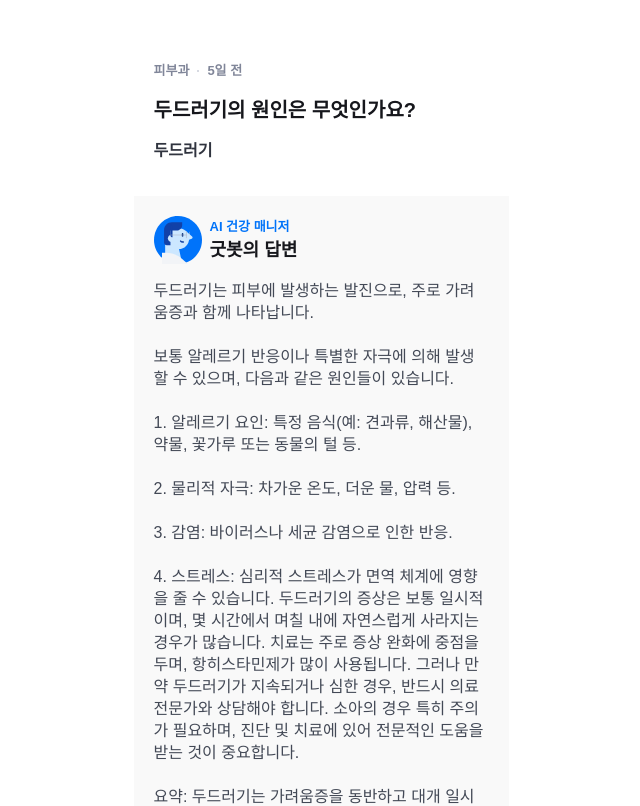
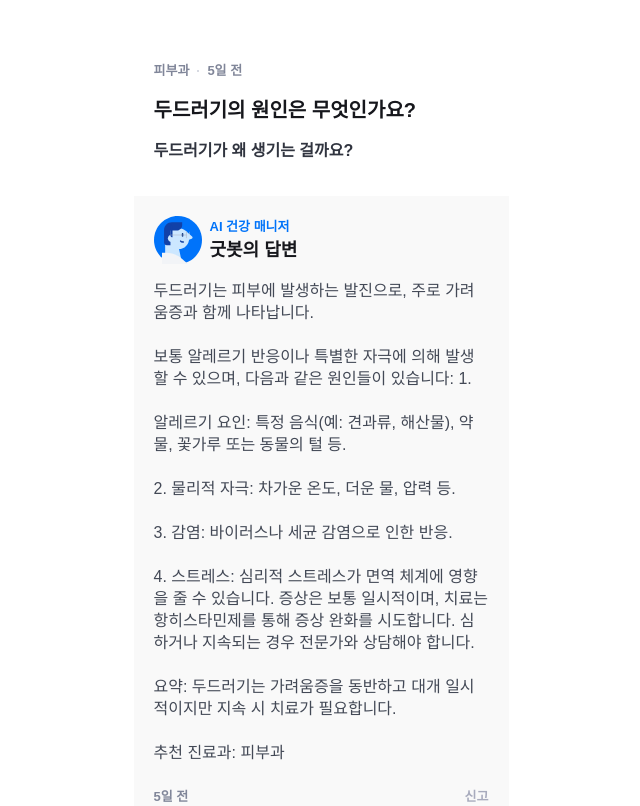
Before and after one commit to jisooooooooooo/36-COLLABORATION-WEB-GOODOC, a React (Vite) app: page /qna/1 in a window 1280 px wide. Shown: the top 806 px of the page, without its empty margins (319-959 px from the left). Built offline with nearby package versions, Linux system fonts and the light colour scheme.

Commit message:
refactor: API 응답 형식으로 구조 수정

```diff
--- a/src/pages/qna/qnaDetail/components/QnAAnswer.tsx
+++ b/src/pages/qna/qnaDetail/components/QnAAnswer.tsx
@@ -2,15 +2,16 @@ import ChatProfile from '@shared/assets/svg/chatProfile.svg?react';
 import { formatText } from '@/shared/utils/formatText';
 
 interface QnAAnswerProps {
-  content: string;
+  answer: string;
   summary: string;
-  recommend: string;
+  department: string;
+  timeElapsed: string;
 }
 
-const QnAAnswer = ({ content, summary, recommend }: QnAAnswerProps) => {
-  const formattedContent = formatText(content);
+const QnAAnswer = ({ answer, summary, department, timeElapsed }: QnAAnswerProps) => {
+  const formattedContent = formatText(answer);
   const formattedSummary = formatText(`요약: ${summary}`);
-  const formattedRecommend = formatText(`추천 진료과: ${recommend}`);
+  const formattedRecommend = formatText(`추천 진료과: ${department}`);
 
   return (
     <section className="mb-[3.13rem] bg-WGray-4 p-[1.25rem]">
@@ -25,7 +26,7 @@ const QnAAnswer = ({ content, summary, recommend }: QnAAnswerProps) => {
       <div className="body-med-16 text-CGray-2">{formattedSummary}</div>
       <div className="body-med-16 text-CGray-2">{formattedRecommend}</div>
       <div className="flex justify-between mt-[0.13rem]">
-        <span className="caption-semi-13 text-CGray-4">5일 전</span>
+        <span className="caption-semi-13 text-CGray-4">{timeElapsed}</span>
         <button type="button" aria-label="신고하기">
           <div className="caption-semi-13 text-CGray-5">신고</div>
         </button>
--- a/src/pages/qna/qnaDetail/components/QnADetailHeader.tsx
+++ /dev/null
@@ -1,17 +0,0 @@
-import Ellipsis from '@shared/assets/svg/ellipsis.svg?react';
-
-const QnAHeader = () => {
-  return (
-    <article className="my-[2.25rem] w-full px-[1.25rem]">
-      <header className="mb-[1rem] flex items-center gap-[0.5rem]">
-        <span className="caption-extraB-13 text-CGray-4">피부과</span>
-        <Ellipsis className="h-[0.125rem] w-[0.125rem]" />
-        <span className="caption-semi-13 text-CGray-4">5일 전</span>
-      </header>
-      <div className="mb-[1.25rem] title-bold-20 text-CGray">두드러기의 원인은 무엇인가요?</div>
-      <div className="title-semi-16 text-CGray-1">두드러기</div>
-    </article>
-  );
-};
-
-export default QnAHeader;
--- /dev/null
+++ b/src/pages/qna/qnaDetail/components/QnAHeader.tsx
@@ -0,0 +1,24 @@
+import Ellipsis from '@shared/assets/svg/ellipsis.svg?react';
+
+interface QnAHeaderProps {
+  department: string;
+  title: string;
+  keyword: string;
+  date: string;
+}
+
+const QnAHeader = ({ department, title, keyword, date }: QnAHeaderProps) => {
+  return (
+    <article className="my-[2.25rem] w-full px-[1.25rem]">
+      <header className="mb-[1rem] flex items-center gap-[0.5rem]">
+        <span className="caption-extraB-13 text-CGray-4">{department}</span>
+        <Ellipsis className="h-[0.125rem] w-[0.125rem]" />
+        <span className="caption-semi-13 text-CGray-4">{date}</span>
+      </header>
+      <div className="mb-[1.25rem] title-bold-20 text-CGray">{title}</div>
+      <div className="title-semi-16 text-CGray-1">{keyword}</div>
+    </article>
+  );
+};
+
+export default QnAHeader;
--- a/src/pages/qna/qnaDetail/page/QnaDetail.tsx
+++ b/src/pages/qna/qnaDetail/page/QnaDetail.tsx
@@ -1,16 +1,41 @@
-import { useNavigate } from 'react-router-dom';
-import QnAHeader from '../components/QnADetailHeader';
+import { useNavigate, useParams } from 'react-router-dom';
+import QnAHeader from '../components/QnAHeader';
 import QnAAnswer from '../components/QnAAnswer';
 import QnANotice from '../components/QnANotice';
 
-const content =
-  '두드러기는 피부에 발생하는 발진으로, 주로 가려움증과 함께 나타납니다. 보통 알레르기 반응이나 특별한 자극에 의해 발생할 수 있으며, 다음과 같은 원인들이 있습니다. 1. 알레르기 요인: 특정 음식(예: 견과류, 해산물), 약물, 꽃가루 또는 동물의 털 등. 2. 물리적 자극: 차가운 온도, 더운 물, 압력 등. 3. 감염: 바이러스나 세균 감염으로 인한 반응. 4. 스트레스: 심리적 스트레스가 면역 체계에 영향을 줄 수 있습니다.  두드러기의 증상은 보통 일시적이며, 몇 시간에서 며칠 내에 자연스럽게 사라지는 경우가 많습니다. 치료는 주로 증상 완화에 중점을 두며, 항히스타민제가 많이 사용됩니다. 그러나 만약 두드러기가 지속되거나 심한 경우, 반드시 의료 전문가와 상담해야 합니다. 소아의 경우 특히 주의가 필요하며, 진단 및 치료에 있어 전문적인 도움을 받는 것이 중요합니다.';
-
-const summary = '두드러기는 가려움증을 동반하고 대개 일시적이지만 지속 시 치료가 필요합니다.';
-const recommend = '피부과 또는 내과';
+const qnaData: Record<
+  string,
+  {
+    id: number;
+    title: string;
+    question: string;
+    answer: string;
+    summary: string;
+    department: string;
+    timeElapsed: string;
+  }
+> = {
+  '1': {
+    id: 1,
+    title: '두드러기의 원인은 무엇인가요?',
+    question: '두드러기가 왜 생기는 걸까요?',
+    answer:
+      '두드러기는 피부에 발생하는 발진으로, 주로 가려움증과 함께 나타납니다. 보통 알레르기 반응이나 특별한 자극에 의해 발생할 수 있으며, 다음과 같은 원인들이 있습니다: 1. 알레르기 요인: 특정 음식(예: 견과류, 해산물), 약물, 꽃가루 또는 동물의 털 등. 2. 물리적 자극: 차가운 온도, 더운 물, 압력 등. 3. 감염: 바이러스나 세균 감염으로 인한 반응. 4. 스트레스: 심리적 스트레스가 면역 체계에 영향을 줄 수 있습니다. 증상은 보통 일시적이며, 치료는 항히스타민제를 통해 증상 완화를 시도합니다. 심하거나 지속되는 경우 전문가와 상담해야 합니다.',
+    summary: '두드러기는 가려움증을 동반하고 대개 일시적이지만 지속 시 치료가 필요합니다.',
+    department: '피부과',
+    timeElapsed: '5일 전',
+  },
+};
 
 const QnADetail = () => {
+  const { id } = useParams<{ id?: string }>();
   const navigate = useNavigate();
+
+  if (!id || !qnaData[id]) {
+    return <div>존재하지 않는 문서입니다.</div>;
+  }
+
+  const qna = qnaData[id];
 
   const handleClick = () => {
     navigate('/qna');
@@ -19,10 +44,19 @@ const QnADetail = () => {
   return (
     <main className="flex flex-col items-center justify-center pt-[1.5rem]">
       {/* 상단 섹션 */}
-      <QnAHeader />
+      <QnAHeader
+        department={qna.department}
+        title={qna.title}
+        keyword={qna.question}
+        date={qna.timeElapsed}
+      />
       {/* 하단 섹션 */}
-      <QnAAnswer content={content} summary={summary} recommend={recommend} />
-
+      <QnAAnswer
+        answer={qna.answer}
+        summary={qna.summary}
+        department={qna.department}
+        timeElapsed={qna.timeElapsed}
+      />
       <button
         type="button"
         onClick={handleClick}
@@ -31,7 +65,6 @@ const QnADetail = () => {
       >
         <span className="title-bold-14 text-WGray ">목록으로</span>
       </button>
-
       {/* 유의사항 */}
       <QnANotice />
     </main>
```
